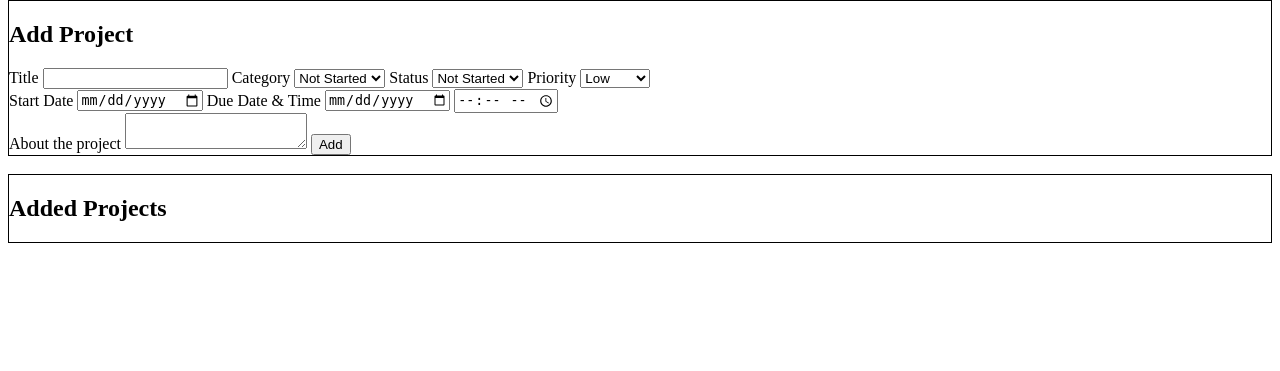
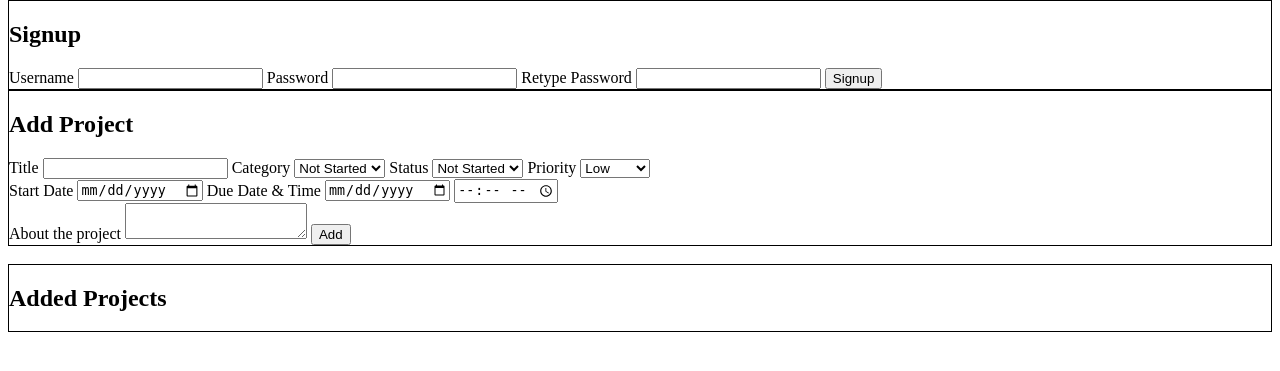
Before and after one commit to harpreetsgill/project-tracker, a PHP site: page / in a window 1280 px wide. Shown: the part 44-415 px from the top of the page. Run offline with PHP 8.4, Linux system fonts and the light colour scheme; data that the repository does not hold is empty.

Commit message:
Add signup feature

```diff
--- a/index.php
+++ b/index.php
@@ -4,6 +4,23 @@
     require_once('partials/navbar.php');
 
 ?>
+<!-- Signup Form -->
+<div style="border: 1px solid black">
+    <h2>Signup</h2>
+    <form action="app/signup.php" method="POST">
+        <label>Username</label>
+        <input type="text" name="signup_username">
+
+        <label>Password</label>
+        <input type="password" name="signup_password">
+
+        <label>Retype Password</label>
+        <input type="password" name="signup_password_retype">
+
+        <input type="submit" value="Signup" name="signup_add">
+    </form>
+</div>
+
 <div style="border: 1px solid black">
     <h2>Add Project</h2>
     <form id="addProj" action="app/insert.php" method="POST">
```
Also changed, not shown: app/signup.php (added, +33 -0 lines).
